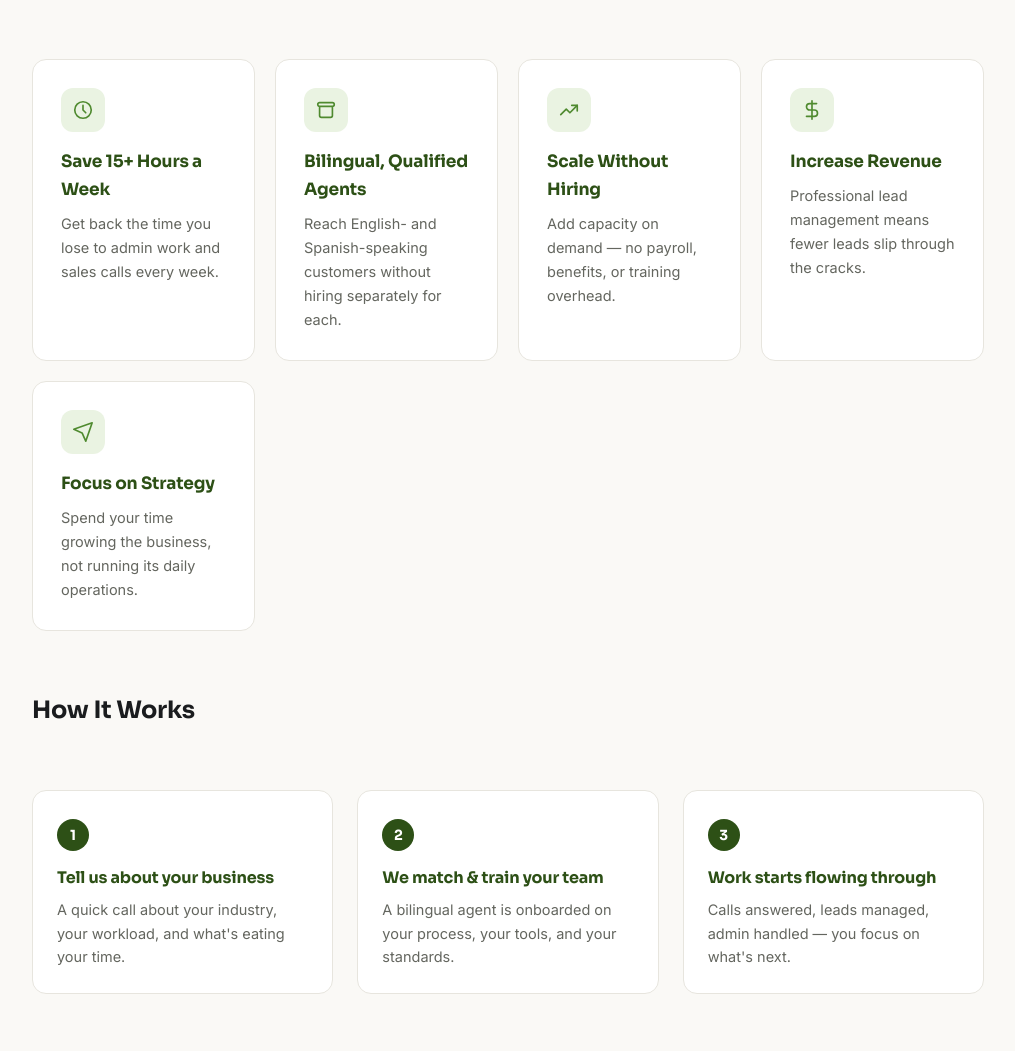
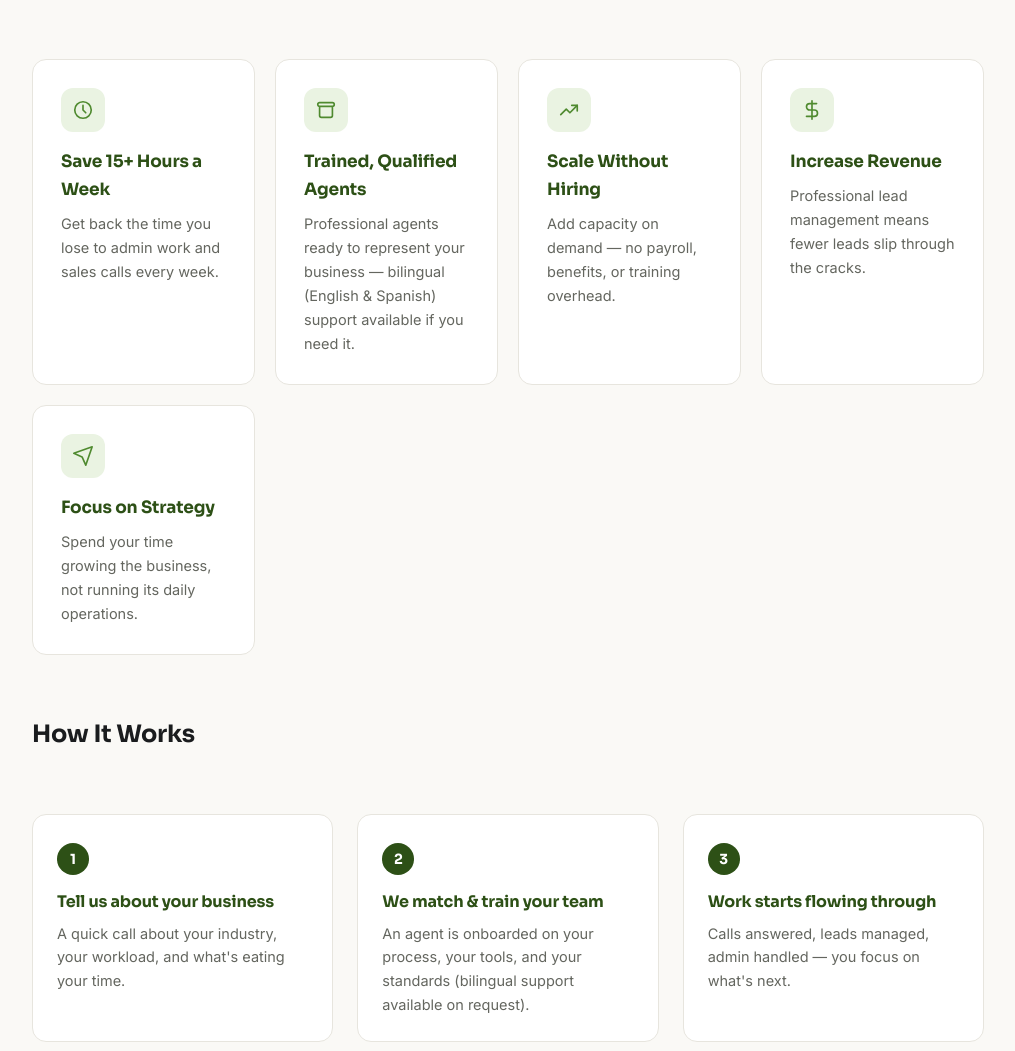
Before and after one commit to isaacsoberanis80/international-isa-website, a Flask app: page / in a window 1280 px wide. Shown: the part 1934-2985 px from the top of the page, without its empty margins (132-1147 px from the left). Run offline with Flask 3, Linux system fonts and the light colour scheme.

Commit message:
Reposition bilingual as a plus, not the headline
English-language back-office/sales support is the core service.
Bilingual (English/Spanish) capability is a real differentiator worth
mentioning, but it was leading the hero copy, badges, and section
headlines site-wide. Moved it to secondary mentions throughout (still
present everywhere it matters -- FAQ, service descriptions -- just not
the first thing a visitor reads).

```diff
--- a/app/templates/about.html
+++ b/app/templates/about.html
@@ -7,11 +7,11 @@
 </section>
 
 <section class="about-body">
-  <p>International ISA was built on a simple idea: the people running a business are better at growing it than at doing every call, quote, and follow-up themselves. We supply trained, bilingual back-office and sales support — for real estate teams, construction companies, plumbers, electricians, architects, engineers, insurance agencies, and commercial businesses alike — so owners and agents can spend their time where it matters most.</p>
+  <p>International ISA was built on a simple idea: the people running a business are better at growing it than at doing every call, quote, and follow-up themselves. We supply trained back-office and sales support — for real estate teams, construction companies, plumbers, electricians, architects, engineers, insurance agencies, and commercial businesses alike — so owners and agents can spend their time where it matters most. Bilingual (English/Spanish) support is available for teams that need it.</p>
 
   <figure class="photo-feature reveal">
     <img src="https://images.unsplash.com/photo-1622675363311-3e1904dc1885?w=1400&amp;q=80&amp;auto=format&amp;fit=crop" alt="A diverse team of sales professionals collaborating around a table in a bright office" loading="lazy">
-    <figcaption>Our bilingual team — trained on needs-based selling, not scripts.</figcaption>
+    <figcaption>Our team — trained on needs-based selling, not scripts.</figcaption>
   </figure>
 
   <p>Every agent we place is trained on needs-based selling and careful follow-through, not scripts read off a page. Whether it's qualifying a real estate lead or preparing a quote for a contractor, we focus on real conversations and real results.</p>
--- a/app/templates/home.html
+++ b/app/templates/home.html
@@ -4,15 +4,15 @@
 <section class="hero">
   <img class="hero-bg" src="https://images.unsplash.com/photo-1621255457330-7ef4e88ec27f?w=1600&amp;q=80&amp;auto=format&amp;fit=crop" alt="A sales professional in a modern office making a call on a smartphone" loading="eager">
   <h1>The Back-Office Team Behind Growing Businesses</h1>
-  <p class="lead">International ISA handles the sales calls, scheduling, and admin work for real estate agents, contractors, architects, engineers, insurance agencies, and service businesses — bilingual, professional, and built to help you scale without hiring.</p>
+  <p class="lead">International ISA handles the sales calls, scheduling, and admin work for real estate agents, contractors, architects, engineers, insurance agencies, and service businesses — professional support built to help you scale without hiring.</p>
   <div class="hero-ctas">
     <a class="cta-large" href="{{ url_for('main.contact') }}">Book Your Free Consultation</a>
     <a class="cta-ghost" href="{{ url_for('main.about') }}">Learn More</a>
   </div>
   <div class="badges">
-    <span>Bilingual: English &amp; Spanish</span>
     <span>Real estate, trades &amp; professional firms</span>
     <span>Scale without hiring</span>
+    <span>Bilingual support available (EN/ES)</span>
   </div>
 </section>
 
@@ -23,7 +23,7 @@
   <div class="services-grid" style="margin-top:28px;">
     <div class="service-card">
       <h3>Lead Management &amp; Sales Calls</h3>
-      <p>Bilingual agents (English &amp; Spanish) handle prospecting, qualification, and follow-up.</p>
+      <p>Trained agents handle prospecting, qualification, and follow-up — bilingual (English &amp; Spanish) support available.</p>
     </div>
     <div class="service-card">
       <h3>Scheduling &amp; Database Maintenance</h3>
@@ -43,7 +43,7 @@
     </div>
     <div class="service-card">
       <h3>Customer Service</h3>
-      <p>A professional, bilingual point of contact for your customers, every time.</p>
+      <p>A professional, responsive point of contact for your customers, every time.</p>
     </div>
   </div>
   <div class="image-band" style="margin-top:44px;">
@@ -67,8 +67,8 @@
     <div class="icon-badge">
       <svg viewBox="0 0 24 24" fill="none" stroke="currentColor" stroke-width="1.8" stroke-linecap="round" stroke-linejoin="round"><path d="M5 8h14M5 8a2 2 0 0 1-2-2 2 2 0 0 1 2-2h14a2 2 0 0 1 2 2 2 2 0 0 1-2 2M5 8v10a2 2 0 0 0 2 2h10a2 2 0 0 0 2-2V8"/></svg>
     </div>
-    <h3>Bilingual, Qualified Agents</h3>
-    <p>Reach English- and Spanish-speaking customers without hiring separately for each.</p>
+    <h3>Trained, Qualified Agents</h3>
+    <p>Professional agents ready to represent your business — bilingual (English &amp; Spanish) support available if you need it.</p>
   </div>
   <div class="benefit-card">
     <div class="icon-badge">
@@ -102,7 +102,7 @@
     </div>
     <div class="step">
       <h3>We match &amp; train your team</h3>
-      <p>A bilingual agent is onboarded on your process, your tools, and your standards.</p>
+      <p>An agent is onboarded on your process, your tools, and your standards (bilingual support available on request).</p>
     </div>
     <div class="step">
       <h3>Work starts flowing through</h3>
--- a/app/templates/services.html
+++ b/app/templates/services.html
@@ -12,7 +12,7 @@
       <svg viewBox="0 0 24 24" fill="none" stroke="currentColor" stroke-width="1.8" stroke-linecap="round" stroke-linejoin="round"><path d="M20 21a8 8 0 0 0-16 0"/><circle cx="12" cy="8" r="5"/></svg>
     </div>
     <h3>Full-Time Inside Sales Agents</h3>
-    <p>A dedicated, bilingual ISA embedded in your team, working your leads every day.</p>
+    <p>A dedicated ISA embedded in your team, working your leads every day — bilingual (English/Spanish) support available.</p>
   </div>
   <div class="service-card">
     <div class="icon-badge">
```
